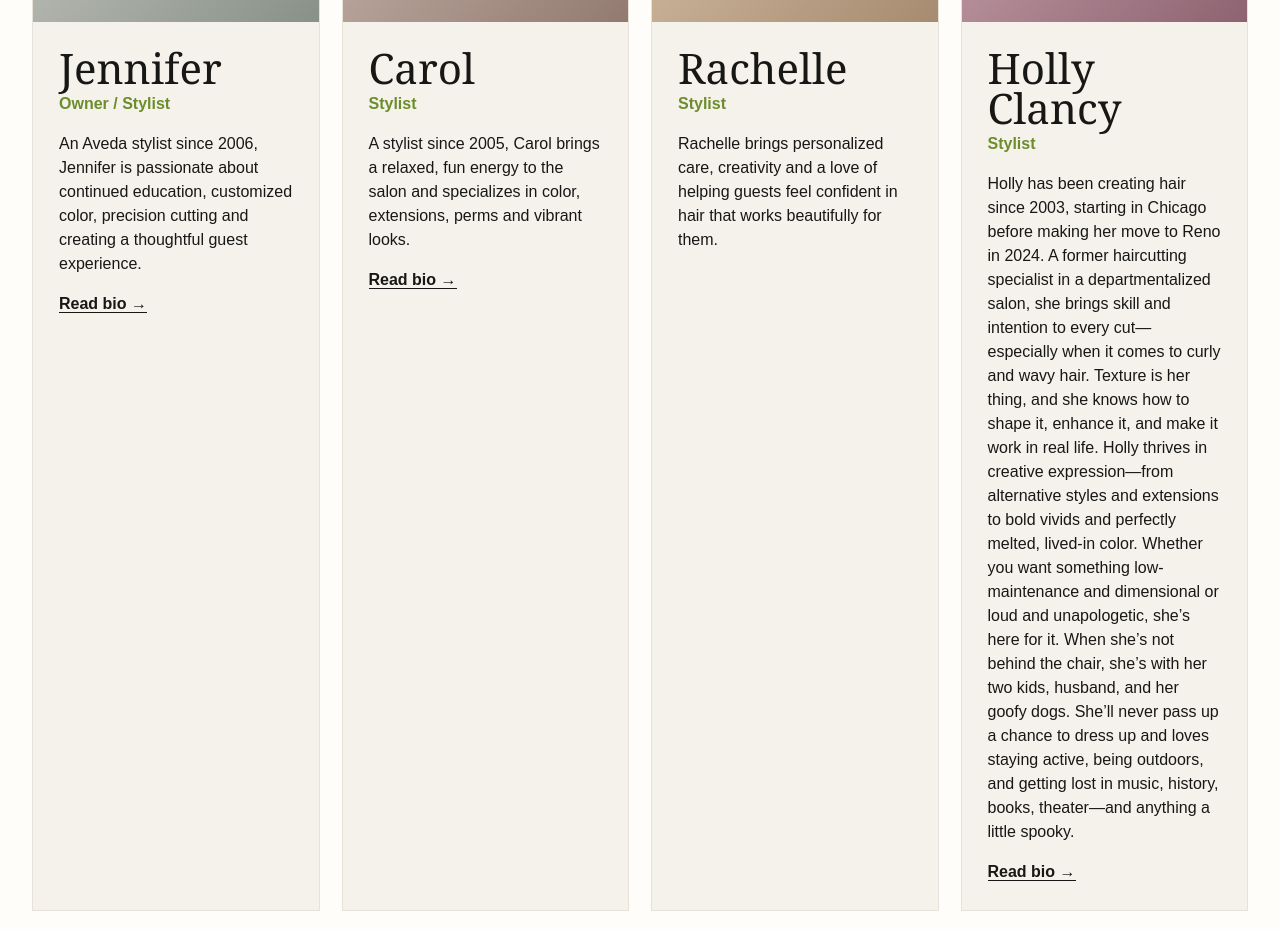
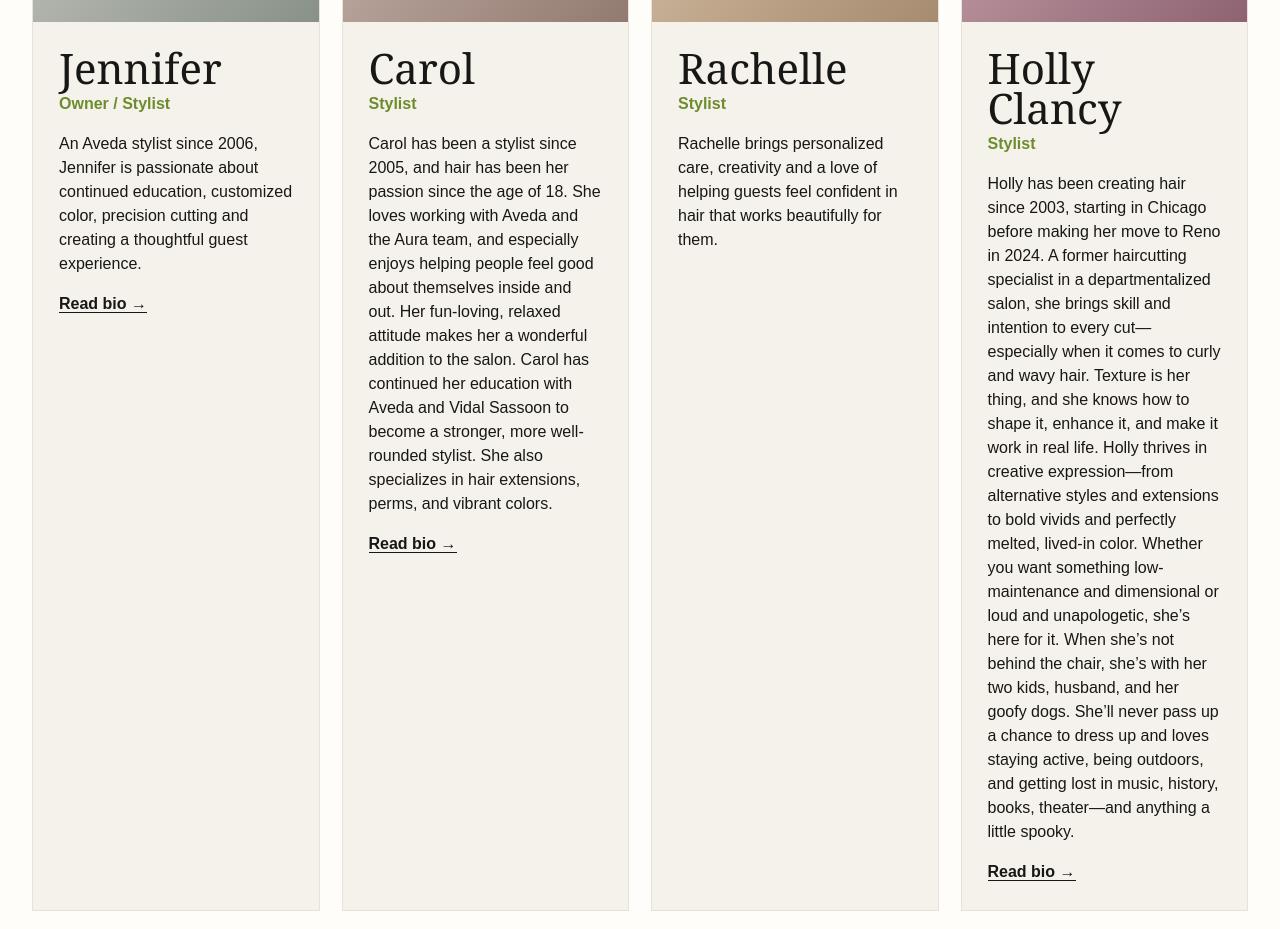
Before and after one commit to rchern315/aurasalon, a Next.js app: page /team in a window 1280 px wide. Shown: the part 980-1909 px from the top of the page. Built offline with nearby package versions, Linux system fonts and the light colour scheme.

Commit message:
Update Carol Roberts bio

```diff
--- a/app/team/page.tsx
+++ b/app/team/page.tsx
@@ -10,7 +10,7 @@ const team = [
   {
     name: "Carol",
     role: "Stylist",
-    bio: "A stylist since 2005, Carol brings a relaxed, fun energy to the salon and specializes in color, extensions, perms and vibrant looks.",
+    bio: "Carol has been a stylist since 2005, and hair has been her passion since the age of 18. She loves working with Aveda and the Aura team, and especially enjoys helping people feel good about themselves inside and out. Her fun-loving, relaxed attitude makes her a wonderful addition to the salon. Carol has continued her education with Aveda and Vidal Sassoon to become a stronger, more well-rounded stylist. She also specializes in hair extensions, perms, and vibrant colors.",
     href: "https://www.aurasalonnv.com/carol"
   },
   {
```
